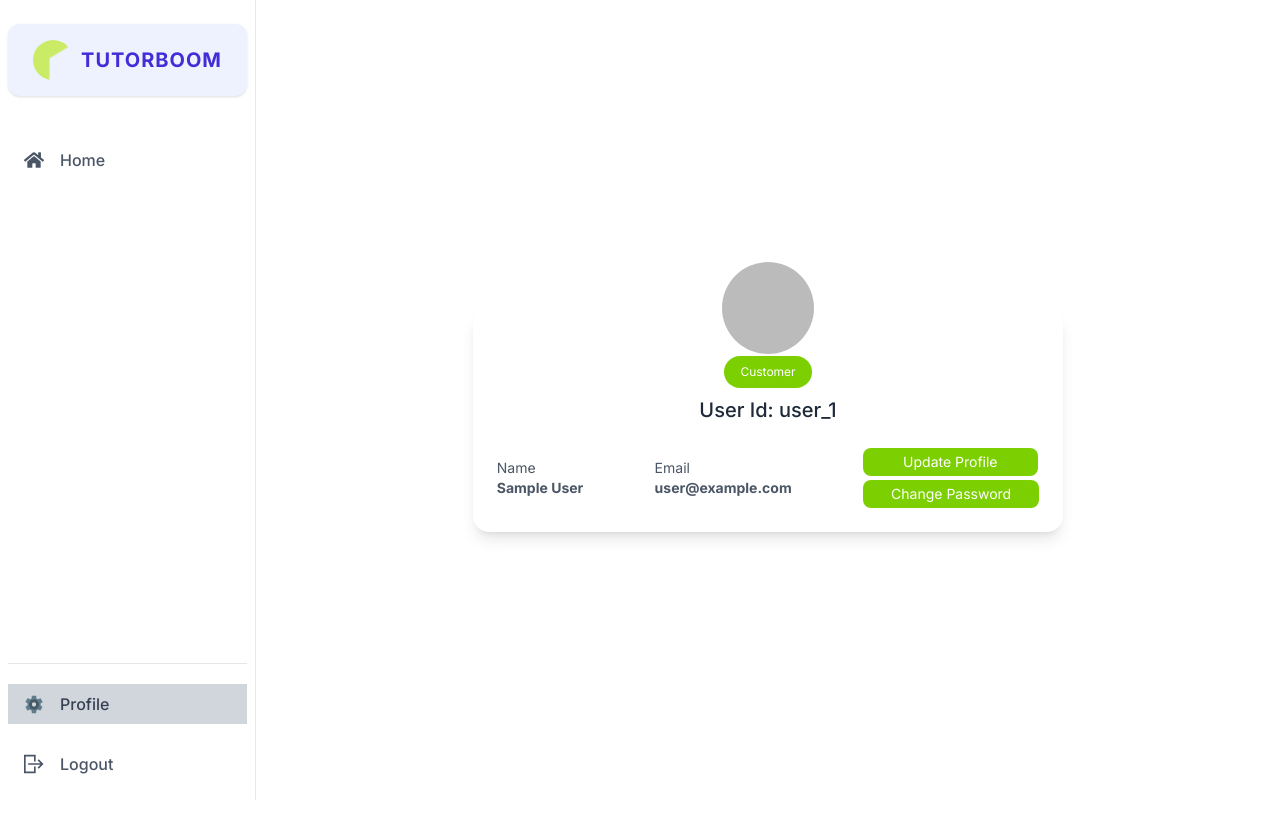
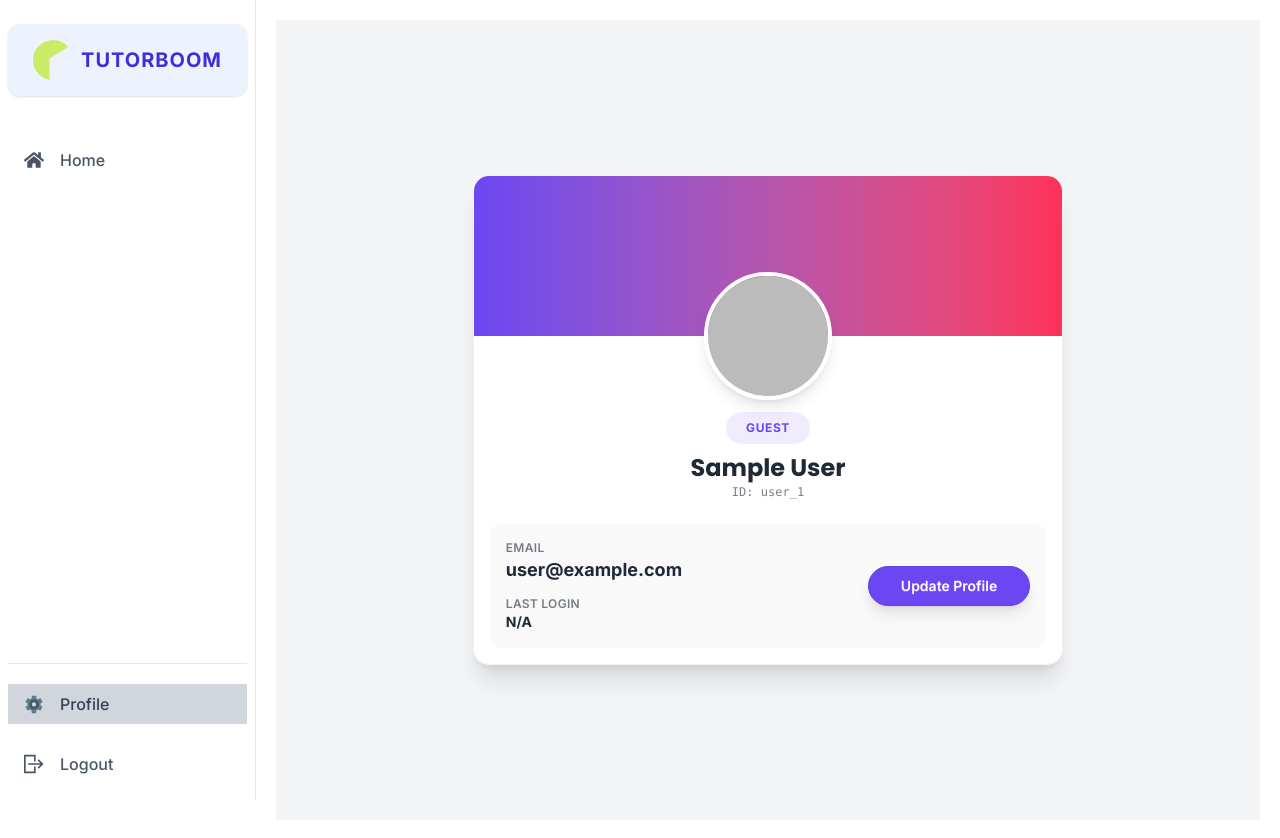
Before and after one commit to rimi-1234/react-e-tuition-client, a React (Vite) app: page /dashboard/profile in a window 1280 px wide. Built offline with nearby package versions, Linux system fonts and the light colour scheme; no server answers; sample sign-in values are in the browser's storage.

Commit message:
profile corect

```diff
--- /dev/null
+++ b/src/components/Modal/UpdateProfileModal.jsx
@@ -0,0 +1,121 @@
+import PropTypes from 'prop-types'
+import { useState } from 'react'
+import useAuth from '../../hooks/useAuth'
+import toast from 'react-hot-toast'
+import axios from 'axios' // 1. Import axios
+
+const UpdateProfileModal = ({ isOpen, setIsOpen, user }) => {
+  const { updateUserProfile } = useAuth()
+  const [loading, setLoading] = useState(false)
+
+  const handleSubmit = async (e) => {
+    e.preventDefault()
+    setLoading(true)
+
+    const form = e.target
+    const name = form.name.value
+    const imageFile = form.image.files[0] // Get the file
+
+    // 2. Prepare ImgBB URL
+    const image_API_URL = `https://api.imgbb.com/1/upload?key=${import.meta.env.VITE_IMAGE_HOST_KEY}`
+
+    try {
+      let photoURL = user?.photoURL
+
+      // 3. Upload Image Logic (Just like Register page)
+      if (imageFile) {
+        const formData = new FormData()
+        formData.append('image', imageFile)
+
+        const res = await axios.post(image_API_URL, formData)
+
+        if (res.data.success) {
+           photoURL = res.data.data.url
+        }
+      }
+
+      // 4. Update Firebase Profile with new Name and PhotoURL
+      await updateUserProfile(name, photoURL)
+
+      // Optional: If you have a backend (MongoDB), you might want to update it here too using axiosSecure
+      // await axiosSecure.patch(`/users/${user?.email}`, { name, photoURL })
+
+      toast.success('Profile Updated Successfully')
+      setIsOpen(false)
+      window.location.reload() // Reload to reflect changes if state doesn't auto-sync
+    } catch (err) {
+      console.error(err)
+      toast.error(err.message || "Failed to update profile")
+    } finally {
+      setLoading(false)
+    }
+  }
+
+  if (!isOpen) return null
+
+  return (
+    <div className='fixed inset-0 z-50 flex items-center justify-center overflow-x-hidden overflow-y-auto outline-none focus:outline-none bg-neutral-800/70'>
+      <div className='relative w-full max-w-md p-6 mx-auto bg-white rounded-xl shadow-xl'>
+
+        {/* Header */}
+        <div className='flex items-center justify-between mb-6'>
+          <h3 className='text-xl font-semibold text-gray-900'>Update Profile</h3>
+          <button onClick={() => setIsOpen(false)} className='text-gray-400 hover:text-gray-600 transition'>✕</button>
+        </div>
+
+        {/* Form */}
+        <form onSubmit={handleSubmit} className='space-y-4'>
+
+          {/* Image Input */}
+          <div className='flex flex-col gap-2'>
+            <label className='text-sm font-medium text-gray-700'>Profile Picture</label>
+            <input
+              type='file'
+              name='image'
+              accept='image/*'
+              className='file-input file-input-bordered w-full' // Used DaisyUI class to match your style
+            />
+          </div>
+
+          {/* Name Input */}
+          <div className='flex flex-col gap-2'>
+            <label className='text-sm font-medium text-gray-700'>Name</label>
+            <input
+              type='text'
+              name='name'
+              defaultValue={user?.displayName}
+              required
+              className='input input-bordered w-full' // Used DaisyUI class
+            />
+          </div>
+
+          {/* Buttons */}
+          <div className='flex gap-4 mt-6'>
+            <button
+              type='submit'
+              disabled={loading}
+              className='btn btn-success text-white w-full' // DaisyUI button
+            >
+              {loading ? 'Updating...' : 'Save Changes'}
+            </button>
+            <button
+              type='button'
+              onClick={() => setIsOpen(false)}
+              className='btn btn-ghost w-full'
+            >
+              Cancel
+            </button>
+          </div>
+        </form>
+      </div>
+    </div>
+  )
+}
+
+UpdateProfileModal.propTypes = {
+  isOpen: PropTypes.bool,
+  setIsOpen: PropTypes.func,
+  user: PropTypes.object,
+}
+
+export default UpdateProfileModal
--- a/src/components/Modal/UpdateUserRoleModal.jsx
+++ /dev/null
@@ -1,64 +0,0 @@
-import { Dialog, DialogPanel, DialogTitle } from '@headlessui/react'
-import { useState } from 'react'
-
-const UpdateUserRoleModal = ({ isOpen, closeModal, role }) => {
-  const [updatedRole, setUpdatedRole] = useState(role)
-
-  return (
-    <>
-      <Dialog
-        open={isOpen}
-        as='div'
-        className='relative z-10 focus:outline-none'
-        onClose={closeModal}
-      >
-        <div className='fixed inset-0 z-10 w-screen overflow-y-auto'>
-          <div className='flex min-h-full items-center justify-center p-4'>
-            <DialogPanel
-              transition
-              className='w-full max-w-md rounded-xl bg-white/5 p-6 backdrop-blur-2xl duration-300 ease-out data-closed:transform-[scale(95%)] data-closed:opacity-0 shadow-xl'
-            >
-              <DialogTitle
-                as='h3'
-                className='text-base/7 font-medium text-black'
-              >
-                Update User Role
-              </DialogTitle>
-              <form>
-                <div>
-                  <select
-                    value={updatedRole}
-                    onChange={e => setUpdatedRole(e.target.value)}
-                    className='w-full my-3 border border-gray-200 rounded-xl px-2 py-3'
-                    name='role'
-                    id=''
-                  >
-                    <option value='customer'>Customer</option>
-                    <option value='seller'>Seller</option>
-                    <option value='admin'>Admin</option>
-                  </select>
-                </div>
-                <div className='flex mt-2 justify-around'>
-                  <button
-                    type='button'
-                    className='cursor-pointer inline-flex justify-center rounded-md border border-transparent bg-green-100 px-4 py-2 text-sm font-medium text-green-900 hover:bg-green-200 focus:outline-none focus-visible:ring-2 focus-visible:ring-green-500 focus-visible:ring-offset-2'
-                  >
-                    Update
-                  </button>
-                  <button
-                    type='button'
-                    className='cursor-pointer inline-flex justify-center rounded-md border border-transparent bg-red-100 px-4 py-2 text-sm font-medium text-red-900 hover:bg-red-200 focus:outline-none focus-visible:ring-2 focus-visible:ring-red-500 focus-visible:ring-offset-2'
-                    onClick={closeModal}
-                  >
-                    Cancel
-                  </button>
-                </div>
-              </form>
-            </DialogPanel>
-          </div>
-        </div>
-      </Dialog>
-    </>
-  )
-}
-export default UpdateUserRoleModal
--- a/src/pages/Dashboard/Common/Profile.jsx
+++ b/src/pages/Dashboard/Common/Profile.jsx
@@ -1,53 +1,88 @@
+import { useState } from 'react'
 import useAuth from '../../../hooks/useAuth'
+import useRole from '../../../hooks/useRole'
 
+import UpdateProfileModal from '../../../components/Modal/UpdateProfileModal'
 
 const Profile = () => {
   const { user } = useAuth()
+  const [role] = useRole()
+
+  // State for Modal visibility
+  const [isEditModalOpen, setIsEditModalOpen] = useState(false)
 
   return (
-    <div className='flex justify-center items-center h-screen'>
-      <div className='bg-white shadow-lg rounded-2xl md:w-4/5 lg:w-3/5'>
+    // 1. Background changed to base-200 (light gray/dark blue depending on mode)
+    <div className='flex justify-center items-center min-h-screen bg-base-200'>
 
-        <div className='flex flex-col items-center justify-center p-4 -mt-16'>
-          <a href='#' className='relative block'>
+
+      {/* 2. Card Background changed to base-100 (white/darker blue) */}
+      <div className='bg-base-100 shadow-xl rounded-2xl md:w-4/5 lg:w-3/5 overflow-hidden border border-base-200'>
+
+        {/* 3. Gradient changed to Primary -> Secondary (Purple -> Pink) */}
+        <div className='h-40 w-full bg-gradient-to-r from-primary to-secondary'></div>
+
+        <div className='flex flex-col items-center justify-center p-4 -mt-20'>
+          <a href='#' className='relative block z-10'>
             <img
               alt='profile'
-              src={user?.photoURL}
-              className='mx-auto object-cover rounded-full h-24 w-24  border-2 border-white '
+              src={user?.photoURL || 'https://i.ibb.co/4pDNDk1/avatar.png'}
+              // 4. Border changed to match card background
+              className='mx-auto object-cover rounded-full h-32 w-32 border-4 border-base-100 shadow-lg'
             />
           </a>
 
-          <p className='p-2 px-4 text-xs text-white bg-lime-500 rounded-full'>
-            Customer
+          {/* 5. Role Badge using Primary Color */}
+          <p className='mt-3 p-2 px-5 text-xs text-primary bg-primary/10 rounded-full font-bold uppercase tracking-wider'>
+            {role || 'Guest'}
           </p>
-          <p className='mt-2 text-xl font-medium text-gray-800 '>
-            User Id: {user?.uid}
+
+          <p className='mt-2 text-2xl font-bold text-base-content font-display'>
+            {user?.displayName}
           </p>
-          <div className='w-full p-2 mt-4 rounded-lg'>
-            <div className='flex flex-wrap items-center justify-between text-sm text-gray-600 '>
-              <p className='flex flex-col'>
-                Name
-                <span className='font-bold text-gray-600 '>
-                  {user?.displayName}
-                </span>
-              </p>
-              <p className='flex flex-col'>
-                Email
-                <span className='font-bold text-gray-600 '>{user?.email}</span>
-              </p>
 
-              <div>
-                <button className='bg-lime-500  px-10 py-1 rounded-lg text-white cursor-pointer hover:bg-lime-800 block mb-1'>
+          <p className='text-xs text-base-content/60 font-mono'>
+             ID: {user?.uid}
+          </p>
+
+          <div className='w-full p-4 mt-6 rounded-xl bg-base-200/50'>
+            <div className='flex flex-wrap items-center justify-between text-sm gap-6'>
+
+              <div className="flex flex-col gap-3">
+                <div className='flex flex-col'>
+                  <span className='text-xs text-base-content/60 uppercase font-semibold tracking-wide'>Email</span>
+                  <span className='font-bold text-base-content text-lg'>{user?.email}</span>
+                </div>
+
+                <div className='flex flex-col'>
+                  <span className='text-xs text-base-content/60 uppercase font-semibold tracking-wide'>Last Login</span>
+                  <span className='font-bold text-base-content'>
+                    {user?.metadata?.lastSignInTime ? new Date(user.metadata.lastSignInTime).toLocaleDateString() : 'N/A'}
+                  </span>
+                </div>
+              </div>
+
+              <div className="flex flex-col gap-2">
+                {/* 6. Button using DaisyUI 'btn-primary' */}
+                <button
+                  onClick={() => setIsEditModalOpen(true)}
+                  className='btn btn-primary text-white px-8 rounded-full shadow-lg hover:shadow-primary/40 transition-all duration-300'
+                >
                   Update Profile
                 </button>
-                <button className='bg-lime-500 px-7 py-1 rounded-lg text-white cursor-pointer hover:bg-lime-800'>
-                  Change Password
-                </button>
               </div>
+
             </div>
           </div>
         </div>
       </div>
+
+      {/* Render the Modal Component */}
+      <UpdateProfileModal
+        isOpen={isEditModalOpen}
+        setIsOpen={setIsEditModalOpen}
+        user={user}
+      />
     </div>
   )
 }
```
